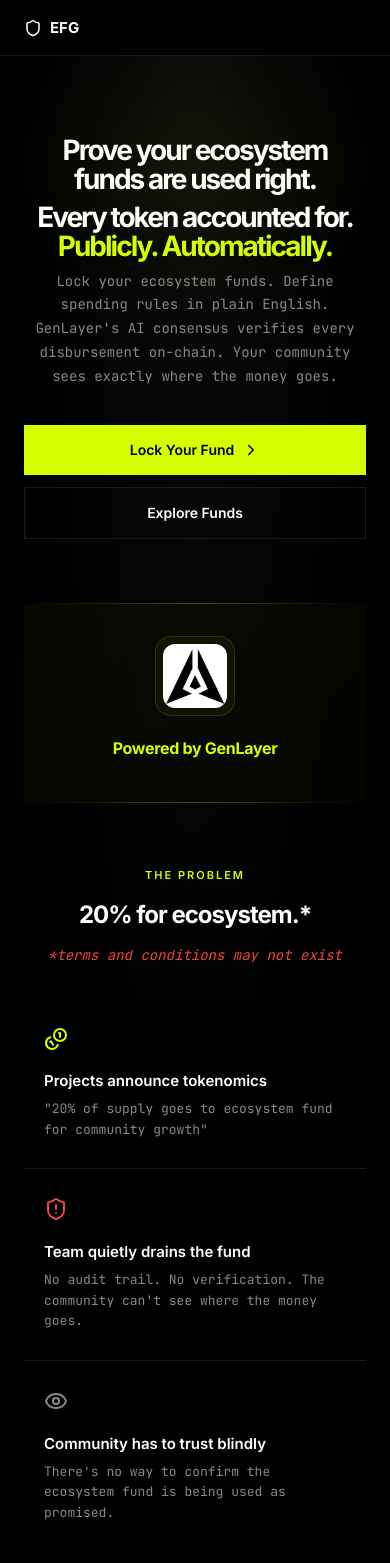
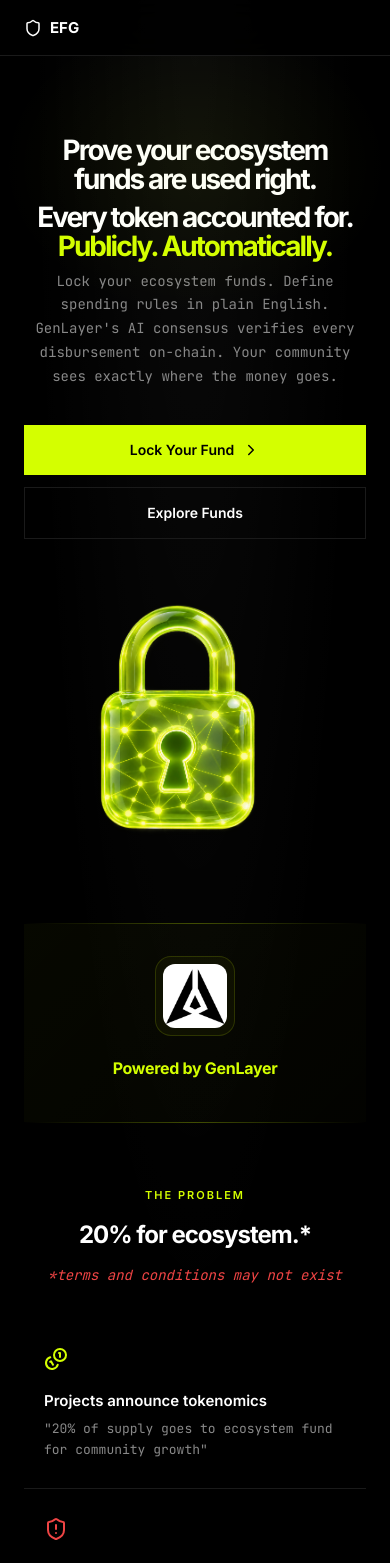
Before and after one commit to latiblack/ecosystem-fund-guardian, a React (Vite) app in the folder frontend/: page / in a window 390 px wide. Shown: the top 1563 px of the page. Built offline with nearby package versions, Linux system fonts and the light colour scheme; no server answers.

Commit message:
Remove CTA logo, add hero image from drive, responsive sizing
- CTA section: removed GenLayer logo
- Hero section: added hero image centered below buttons (max 480px desktop, 90% width mobile)
- Image: /hero.png (1254x1254 PNG)

```diff
--- a/frontend/src/index.css
+++ b/frontend/src/index.css
@@ -160,6 +160,21 @@
   justify-content: center;
 }
 
+.hero-image-wrap {
+  margin-top: 40px;
+  display: flex;
+  justify-content: center;
+}
+
+.hero-image {
+  max-width: 480px;
+  max-height: 400px;
+  width: 100%;
+  height: auto;
+  border-radius: 12px;
+  object-fit: contain;
+}
+
 .hero-badge {
   display: inline-flex;
   align-items: center;
@@ -909,6 +924,8 @@
   .hero-desc { font-size: 14px; }
   .hero-actions { flex-direction: column; }
   .hero-actions .btn { width: 100%; justify-content: center; }
+  .hero-image-wrap { max-width: 90%; }
+  .hero-image { max-height: 280px; }
 
   .genlayer-content { flex-direction: column; text-align: center; padding: 32px 24px; gap: 20px; }
   .genlayer-text p { max-width: 100%; }
--- a/frontend/src/pages/Landing.jsx
+++ b/frontend/src/pages/Landing.jsx
@@ -44,6 +44,9 @@
           <Link to="/explore" className="btn btn-outline btn-lg">
             Explore Funds
           </Link>
+        </div>
+        <div className="hero-image-wrap">
+          <img src="/hero.png" alt="Ecosystem Fund Guardian" className="hero-image" />
         </div>
       </section>
 
@@ -215,9 +218,6 @@
 
       {/* CTA */}
       <section className="cta-section">
-        <div className="genlayer-logo-wrap" style={{ marginBottom: 16 }}>
-          <img src="/genlayer-logo.jpeg" alt="GenLayer" className="genlayer-logo" />
-        </div>
         <h2>Start proving.<br />Stop hoping.</h2>
         <p>Lock your ecosystem fund. Define the rules. Let GenLayer verify every payment for your community.</p>
         <div className="hero-actions">
```
Also changed, not shown: frontend/public/hero.png (added).
